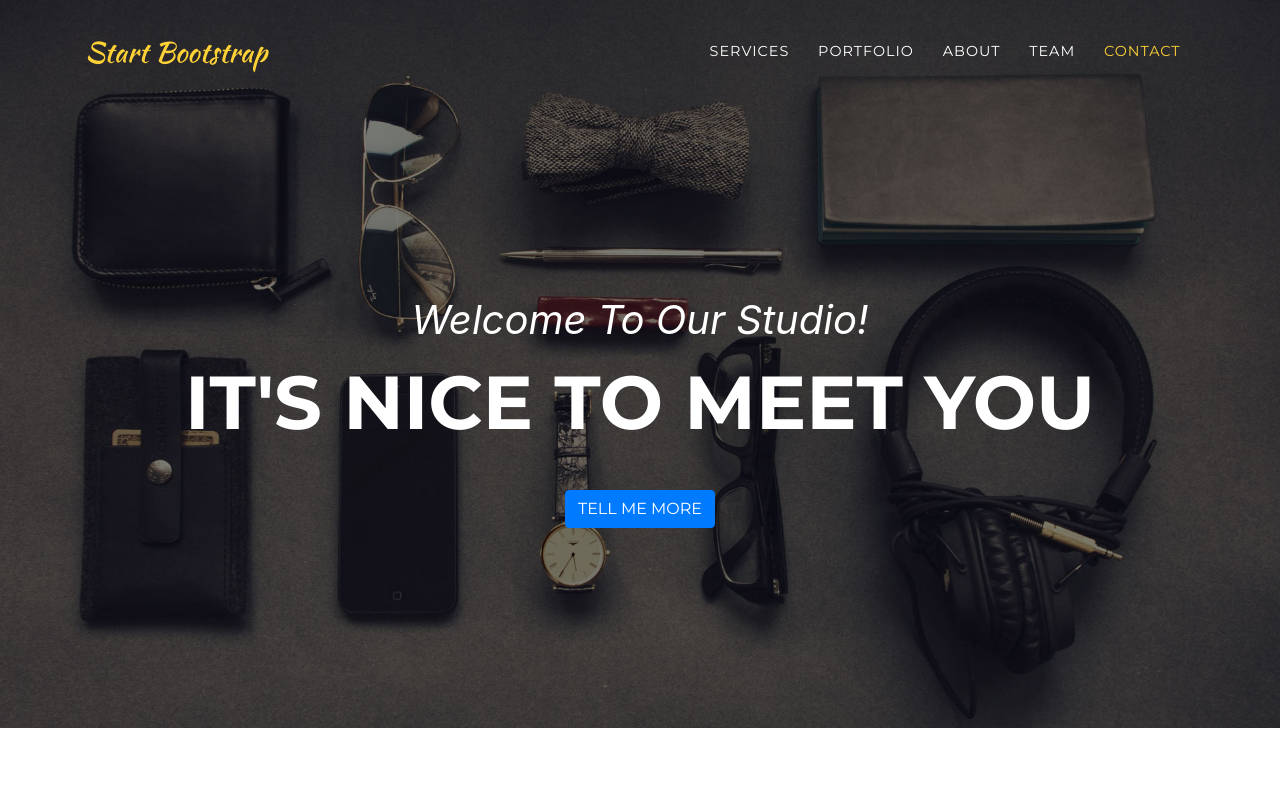
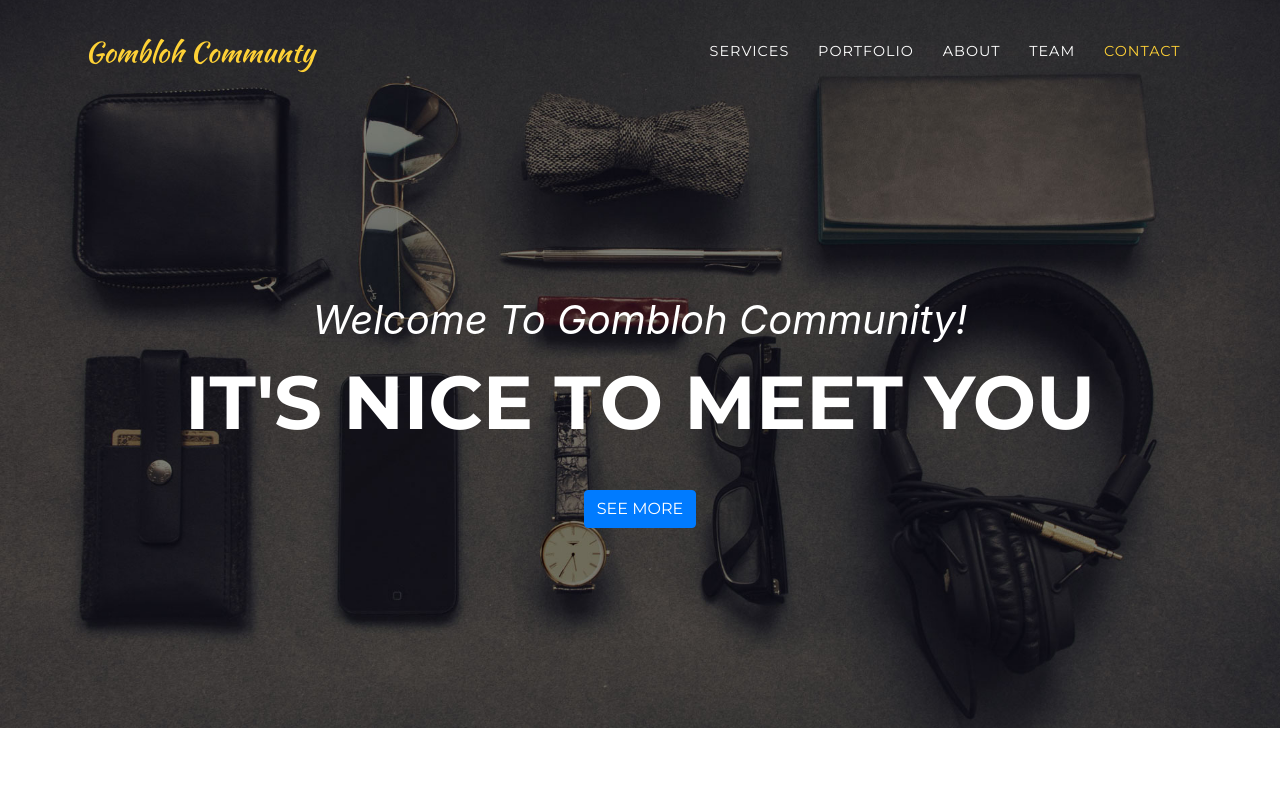
Before and after one commit to gomblohcommunity/gomblohcommunity.github.io, a website with bundled scripts: page index.html in a window 1280 px wide. Shown: the top 800 px of the page. Built offline with nearby package versions, Linux system fonts and the light colour scheme; a web font is replaced by a local one.

Commit message:
new commting

```diff
--- a/index.html
+++ b/index.html
@@ -8,7 +8,7 @@
     <meta name="description" content="">
     <meta name="author" content="">
 
-    <title>Agency - Start Bootstrap Theme</title>
+    <title>Gombloh Community</title>
 
     <!-- Bootstrap core CSS -->
     <link href="vendor/bootstrap/css/bootstrap.min.css" rel="stylesheet">
@@ -30,7 +30,7 @@
     <!-- Navigation -->
     <nav class="navbar navbar-expand-lg navbar-dark fixed-top" id="mainNav">
       <div class="container">
-        <a class="navbar-brand js-scroll-trigger" href="#page-top">Start Bootstrap</a>
+        <a class="navbar-brand js-scroll-trigger" href="#page-top">Gombloh Communty</a>
         <button class="navbar-toggler navbar-toggler-right" type="button" data-toggle="collapse" data-target="#navbarResponsive" aria-controls="navbarResponsive" aria-expanded="false" aria-label="Toggle navigation">
           Menu
           <i class="fas fa-bars"></i>
@@ -61,9 +61,9 @@
     <header class="masthead">
       <div class="container">
         <div class="intro-text">
-          <div class="intro-lead-in">Welcome To Our Studio!</div>
+          <div class="intro-lead-in">Welcome To Gombloh Community!</div>
           <div class="intro-heading text-uppercase">It's Nice To Meet You</div>
-          <a class="btn btn-primary btn-xl text-uppercase js-scroll-trigger" href="#services">Tell Me More</a>
+          <a class="btn btn-primary btn-xl text-uppercase js-scroll-trigger" href="#services">See More</a>
         </div>
       </div>
     </header>
```
